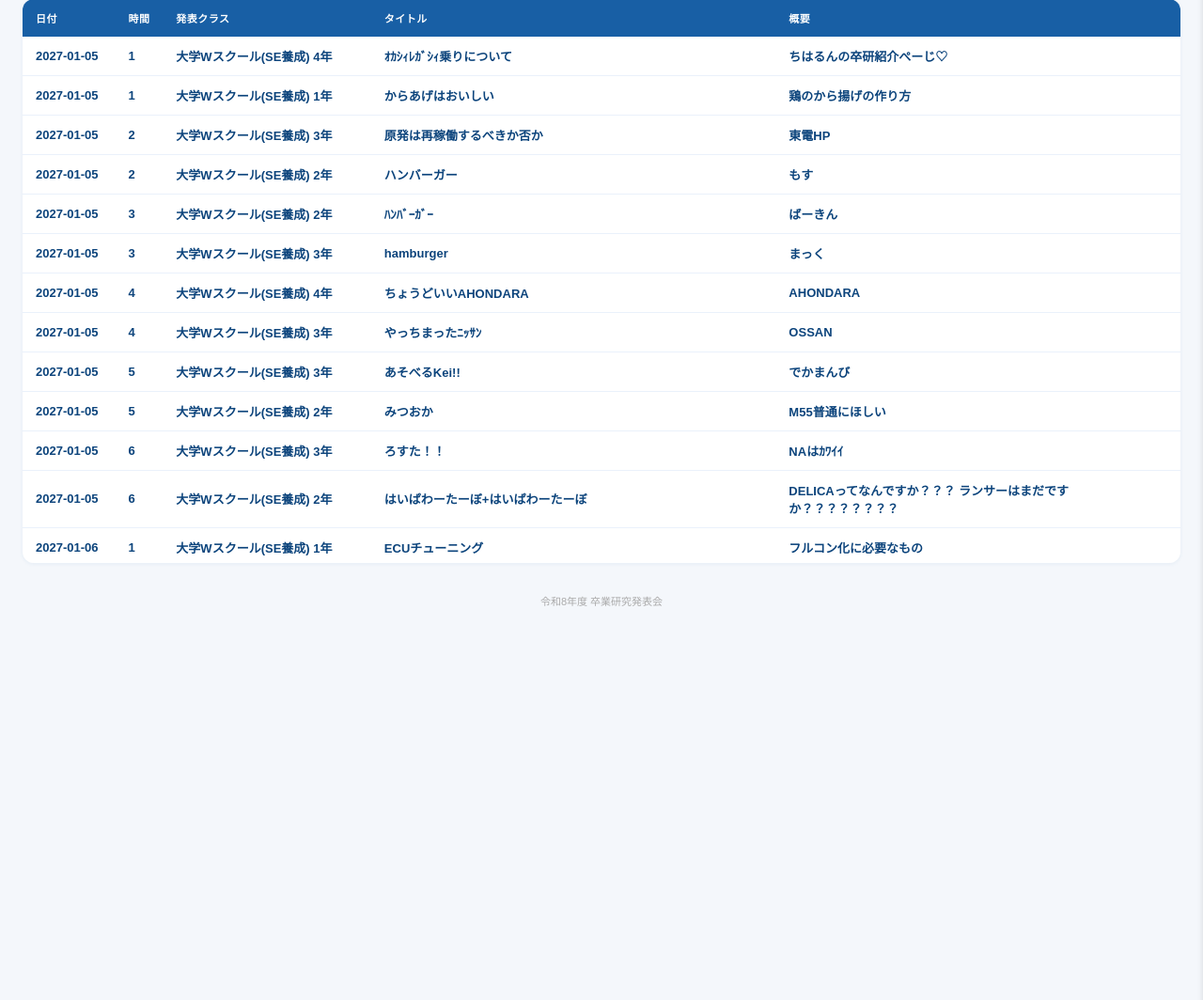
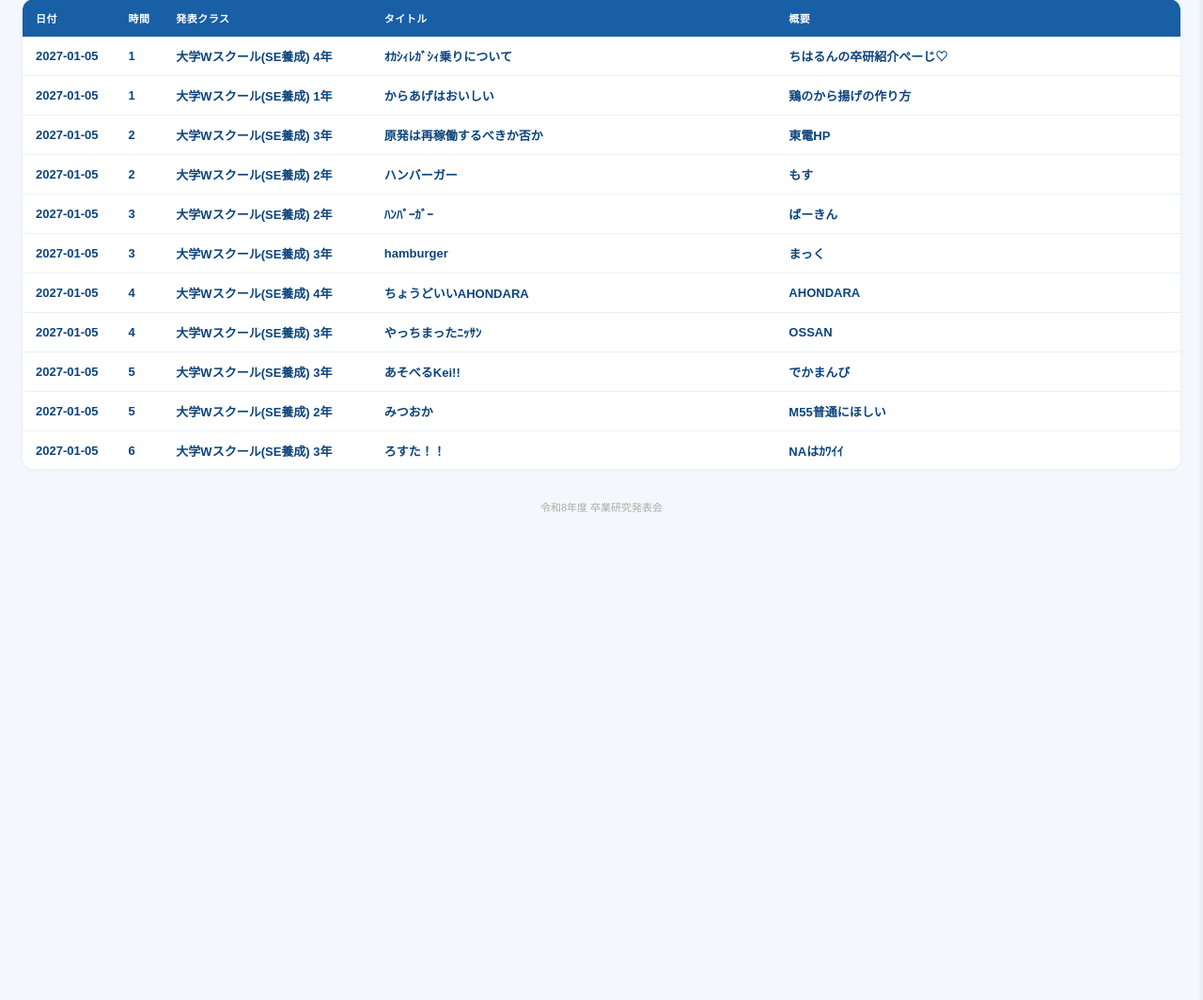
Before and after one commit to ti-kun/Sotsuken_HomePage, a PHP site: page /html/infomation.html in a window 1280 px wide. Shown: the part 343-1407 px from the top of the page at 94% size. Run offline with PHP 8.4, Linux system fonts and the light colour scheme; data comes from the database, SQL or seed files in the repository.

Commit message:
案内ページデザイン変更

```diff
--- a/css/infomation.css
+++ b/css/infomation.css
@@ -225,7 +225,7 @@ body {
   overflow: hidden;
   box-shadow: 0 1px 4px rgba(24,95,165,0.07);
   overflow-y: scroll;
-  max-height: 600px;
+  max-height: 500px;
 }
 table {
   width: 100%;
```
